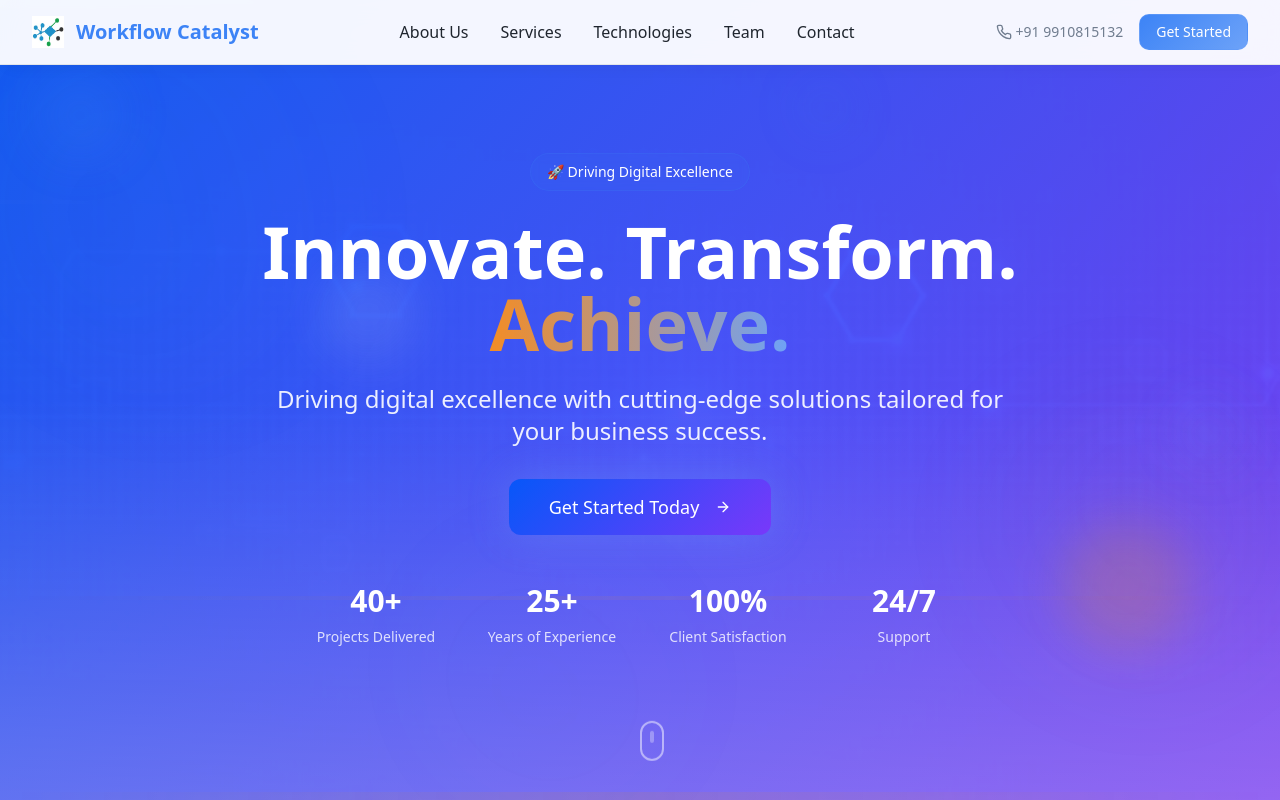
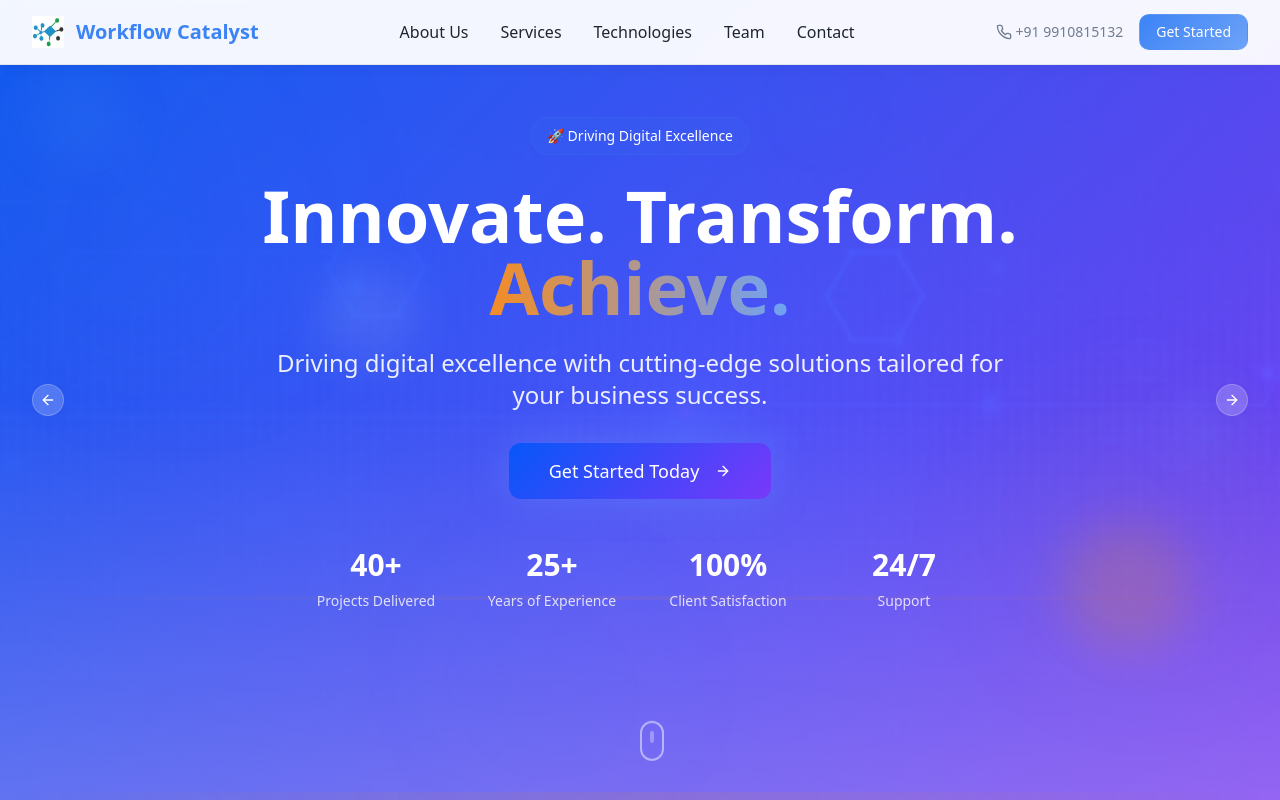
Before and after one commit to workflow-hot-spot/consais, a React (Vite) app: page / in a window 1280 px wide. Shown: the top 800 px of the page. Built offline with nearby package versions, Linux system fonts and the light colour scheme.

Commit message:
Convert hero to carousel
Convert the hero section to a carousel with multiple slides, each featuring different content. One slide will be similar to the example provided from 75way.com.

```diff
--- a/src/components/Hero.tsx
+++ b/src/components/Hero.tsx
@@ -2,8 +2,93 @@ import { Button } from "@/components/ui/button";
 import { ArrowRight, Play } from "lucide-react";
 import heroBg from "@/assets/hero-bg.jpg";
 import { Link } from "react-router-dom";
+import {
+  Carousel,
+  CarouselContent,
+  CarouselItem,
+  CarouselNext,
+  CarouselPrevious,
+} from "@/components/ui/carousel";
+import { useState, useEffect } from "react";
 
 const Hero = () => {
+  const [currentSlide, setCurrentSlide] = useState(0);
+
+  const heroSlides = [
+    {
+      badge: "🚀 Driving Digital Excellence",
+      title: "Innovate. Transform.",
+      titleHighlight: "Achieve.",
+      subtitle: "Driving digital excellence with cutting-edge solutions tailored for your business success.",
+      stats: [
+        { value: "40+", label: "Projects Delivered" },
+        { value: "25+", label: "Years of Experience" },
+        { value: "100%", label: "Client Satisfaction" },
+        { value: "24/7", label: "Support" },
+      ]
+    },
+    {
+      badge: "⚡ Transforming Ideas With AI, IoT, Blockchain",
+      title: "Web & Mobile",
+      titleHighlight: "Application Development",
+      subtitle: "Specialized app development powered by advanced AI technology, generative frameworks, and modern solutions.",
+      stats: [
+        { value: "1000+", label: "Clients Served" },
+        { value: "50+", label: "AI Projects" },
+        { value: "5⭐", label: "Client Rating" },
+        { value: "24/7", label: "Global Support" },
+      ]
+    }
+  ];
+
+  const HeroSlide = ({ slide }: { slide: typeof heroSlides[0] }) => (
+    <div className="relative z-10 container mx-auto px-4 sm:px-6 lg:px-8 text-center">
+      <div className="max-w-4xl mx-auto animate-fade-in">
+        {/* Badge */}
+        <div className="inline-flex items-center px-4 py-2 rounded-full bg-primary/10 text-primary-foreground border border-primary/20 backdrop-blur-sm mb-6">
+          <span className="text-sm font-medium">{slide.badge}</span>
+        </div>
+
+        {/* Main Heading */}
+        <h1 className="text-4xl sm:text-5xl lg:text-7xl font-bold text-primary-foreground mb-6 leading-tight">
+          {slide.title}{" "}
+          <span className="bg-gradient-to-r from-accent to-primary-glow bg-clip-text text-transparent">
+            {slide.titleHighlight}
+          </span>
+        </h1>
+
+        {/* Subheading */}
+        <p className="text-xl sm:text-2xl text-primary-foreground/90 mb-8 max-w-3xl mx-auto leading-relaxed">
+          {slide.subtitle}
+        </p>
+
+        {/* CTA Buttons */}
+        <div className="flex justify-center mb-12">
+          <Link to="/contact">
+            <Button
+              variant="gradient"
+              size="xl"
+              className="group"
+            >
+              Get Started Today
+              <ArrowRight className="ml-2 h-5 w-5 group-hover:translate-x-1 transition-transform" />
+            </Button>
+          </Link>
+        </div>
+
+        {/* Stats */}
+        <div className="grid grid-cols-2 md:grid-cols-4 gap-8 max-w-2xl mx-auto">
+          {slide.stats.map((stat, index) => (
+            <div key={index} className="text-center">
+              <div className="text-3xl font-bold text-primary-foreground mb-2">{stat.value}</div>
+              <div className="text-primary-foreground/80 text-sm">{stat.label}</div>
+            </div>
+          ))}
+        </div>
+      </div>
+    </div>
+  );
+
   return (
     <section id="home" className="relative min-h-screen flex items-center justify-center overflow-hidden">
       {/* Background */}
@@ -40,65 +125,18 @@ const Hero = () => {
       <div className="absolute bottom-1/3 left-20 w-18 h-18 bg-accent/15 rounded-full animate-drift blur-xl" style={{ animationDelay: '3s' }}></div>
       <div className="absolute top-20 right-1/3 w-14 h-14 bg-primary/15 rounded-full animate-pulse-glow blur-xl" style={{ animationDelay: '5s' }}></div>
 
-      {/* Content */}
-      <div className="relative z-10 container mx-auto px-4 sm:px-6 lg:px-8 text-center">
-        <div className="max-w-4xl mx-auto animate-fade-in">
-          {/* Badge */}
-          <div className="inline-flex items-center px-4 py-2 rounded-full bg-primary/10 text-primary-foreground border border-primary/20 backdrop-blur-sm mb-6">
-            <span className="text-sm font-medium">🚀 Driving Digital Excellence</span>
-          </div>
-
-          {/* Main Heading */}
-          <h1 className="text-4xl sm:text-5xl lg:text-7xl font-bold text-primary-foreground mb-6 leading-tight">
-            Innovate. Transform.{" "}
-            <span className="bg-gradient-to-r from-accent to-primary-glow bg-clip-text text-transparent">
-              Achieve.
-            </span>
-          </h1>
-
-          {/* Subheading */}
-          <p className="text-xl sm:text-2xl text-primary-foreground/90 mb-8 max-w-3xl mx-auto leading-relaxed">
-            Driving digital excellence with cutting-edge solutions tailored for your business success.
-          </p>
-
-          {/* CTA Buttons */}
-          <div className="flex justify-center mb-12">
-          <Link to="/contact">
-            <Button
-              variant="gradient"
-              size="xl"
-              className="group"
-
-            >
-
-              Get Started Today
-              <ArrowRight className="ml-2 h-5 w-5 group-hover:translate-x-1 transition-transform" />
-
-            </Button>
-            </Link>
-          </div>
-
-          {/* Stats */}
-          <div className="grid grid-cols-2 md:grid-cols-4 gap-8 max-w-2xl mx-auto">
-            <div className="text-center">
-              <div className="text-3xl font-bold text-primary-foreground mb-2">40+</div>
-              <div className="text-primary-foreground/80 text-sm">Projects Delivered</div>
-            </div>
-            <div className="text-center">
-              <div className="text-3xl font-bold text-primary-foreground mb-2">25+</div>
-              <div className="text-primary-foreground/80 text-sm">Years of Experience</div>
-            </div>
-            <div className="text-center">
-              <div className="text-3xl font-bold text-primary-foreground mb-2">100%</div>
-              <div className="text-primary-foreground/80 text-sm">Client Satisfaction</div>
-            </div>
-            <div className="text-center">
-              <div className="text-3xl font-bold text-primary-foreground mb-2">24/7</div>
-              <div className="text-primary-foreground/80 text-sm">Support</div>
-            </div>
-          </div>
-        </div>
-      </div>
+      {/* Carousel Content */}
+      <Carousel className="w-full" opts={{ loop: true }}>
+        <CarouselContent>
+          {heroSlides.map((slide, index) => (
+            <CarouselItem key={index}>
+              <HeroSlide slide={slide} />
+            </CarouselItem>
+          ))}
+        </CarouselContent>
+        <CarouselPrevious className="left-8 bg-background/20 border-primary-foreground/20 text-primary-foreground hover:bg-primary/20" />
+        <CarouselNext className="right-8 bg-background/20 border-primary-foreground/20 text-primary-foreground hover:bg-primary/20" />
+      </Carousel>
 
       {/* Scroll Indicator */}
       <div className="absolute bottom-8 left-1/2 transform -translate-x-1/2 animate-bounce">
```
